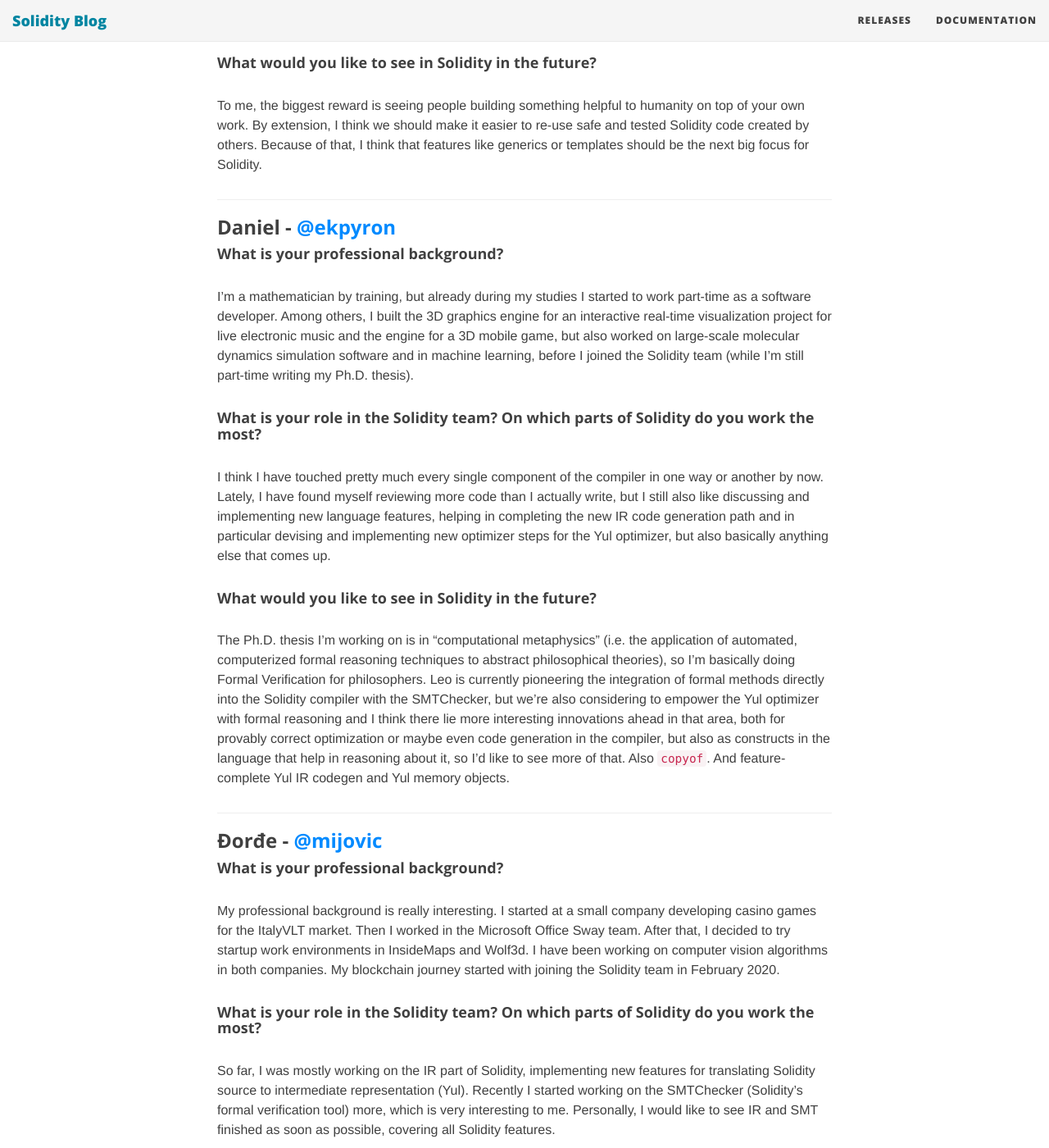
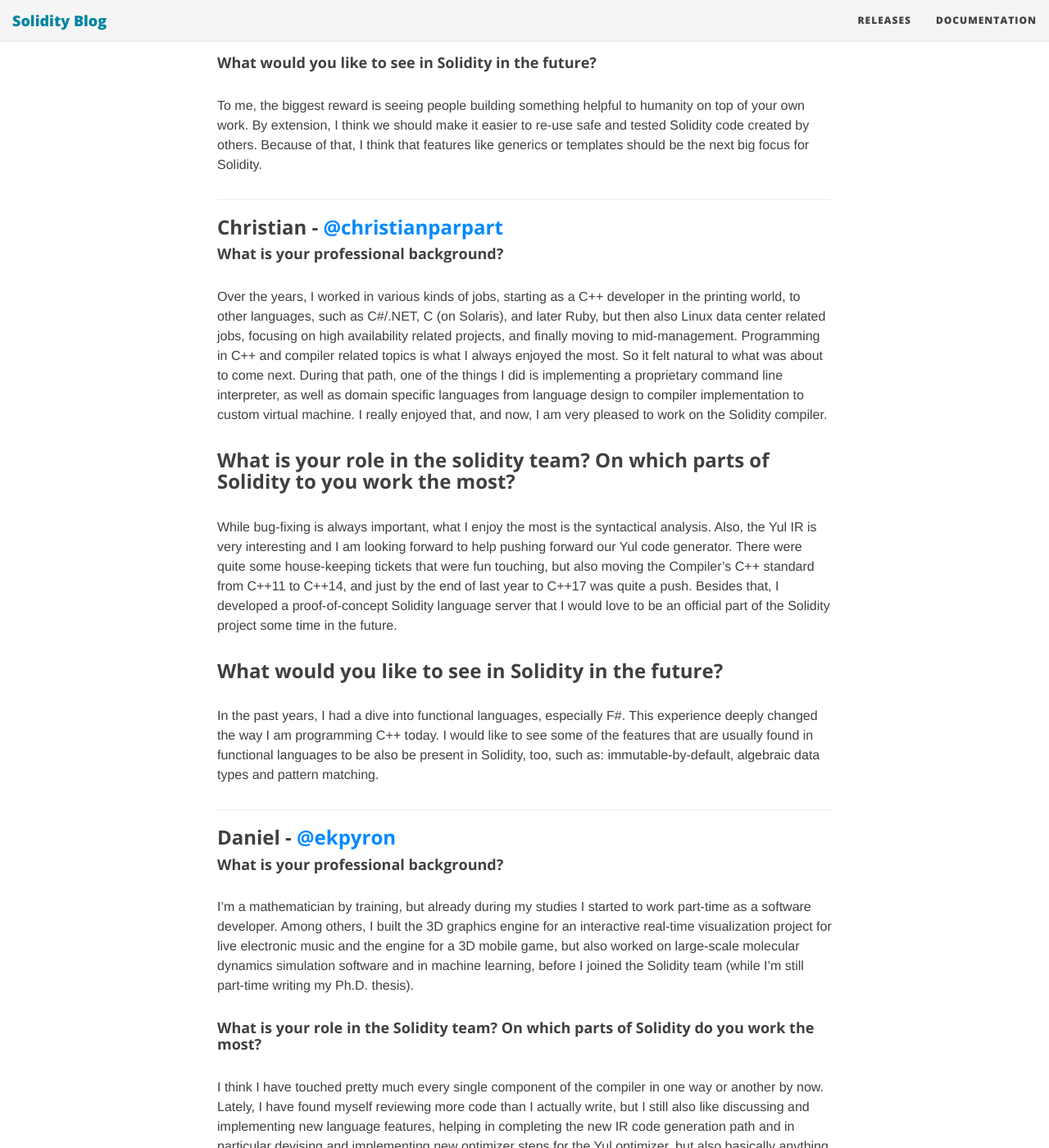
Before and after one commit to krismark930/solidity-blog, a Jekyll site: the page built from _posts/2020-09-18-meet-the-team.md, in a window 1280 px wide and 1400 px high, scrolled down 3257 px. Shown: the whole window at 82% size. Built offline with Jekyll 4.4.1, drawn with Linux system fonts in a browser that asks for light colours; some of the changed text lies outside the part shown.

Commit message:
adding Christian and harmonizing 3rd question (#97)
* adding Christian and harmonizing 3rd question

* Update _posts/2020-09-18-meet-the-team.md

Co-authored-by: Harikrishnan Mulackal <webmail.hari@gmail.com>

* Update _posts/2020-09-18-meet-the-team.md

Co-authored-by: Alex Beregszaszi <alex@rtfs.hu>

Co-authored-by: Harikrishnan Mulackal <webmail.hari@gmail.com>
Co-authored-by: Alex Beregszaszi <alex@rtfs.hu>

```diff
--- a/_posts/2020-09-18-meet-the-team.md
+++ b/_posts/2020-09-18-meet-the-team.md
@@ -85,6 +85,28 @@ To me, the biggest reward is seeing people building something helpful to humanit
 
 - - -
 
+### Christian - [@christianparpart](https://github.com/christianparpart)
+
+#### What is your professional background?
+
+Over the years, I worked in various kinds of jobs, starting as a C++ developer in the printing world, to other languages, such as C#/.NET, C (on Solaris),
+and later Ruby, but then also Linux data center related jobs, focusing on high availability related projects, and finally moving to mid-management.
+Programming in C++ and compiler related topics is what I always enjoyed the most. So it felt natural to what was about to come next. During that path, one of the things I did is implementing a proprietary command line interpreter, as well as domain specific languages from language design to compiler implementation to custom virtual machine. I really enjoyed that, and now, I am very pleased to work on the Solidity compiler.
+
+### What is your role in the solidity team? On which parts of Solidity to you work the most?
+
+While bug-fixing is always important, what I enjoy the most is the syntactical analysis. Also, the Yul IR is very interesting and I am looking forward to help pushing forward our Yul code generator. There were quite some house-keeping tickets that were fun touching,
+but also moving the Compiler's C++ standard from C++11 to C++14, and just by the end of last year to C++17 was quite a push.
+Besides that, I developed a proof-of-concept Solidity language server that I would love to be an official part of the Solidity project some time in the future.
+
+### What would you like to see in Solidity in the future?
+
+In the past years, I had a dive into functional languages, especially F#. This experience deeply changed the way I am programming C++ today.
+I would like to see some of the features that are usually found in functional languages to be also be present in Solidity, too,
+such as: immutable-by-default, algebraic data types and pattern matching.
+
+- - -
+
 ### Daniel - [@ekpyron](https://github.com/ekpyron)
 
 #### What is your professional background?
```
Also changed, not shown: other parts of _posts/2020-09-18-meet-the-team.md (+2 -2 lines).
